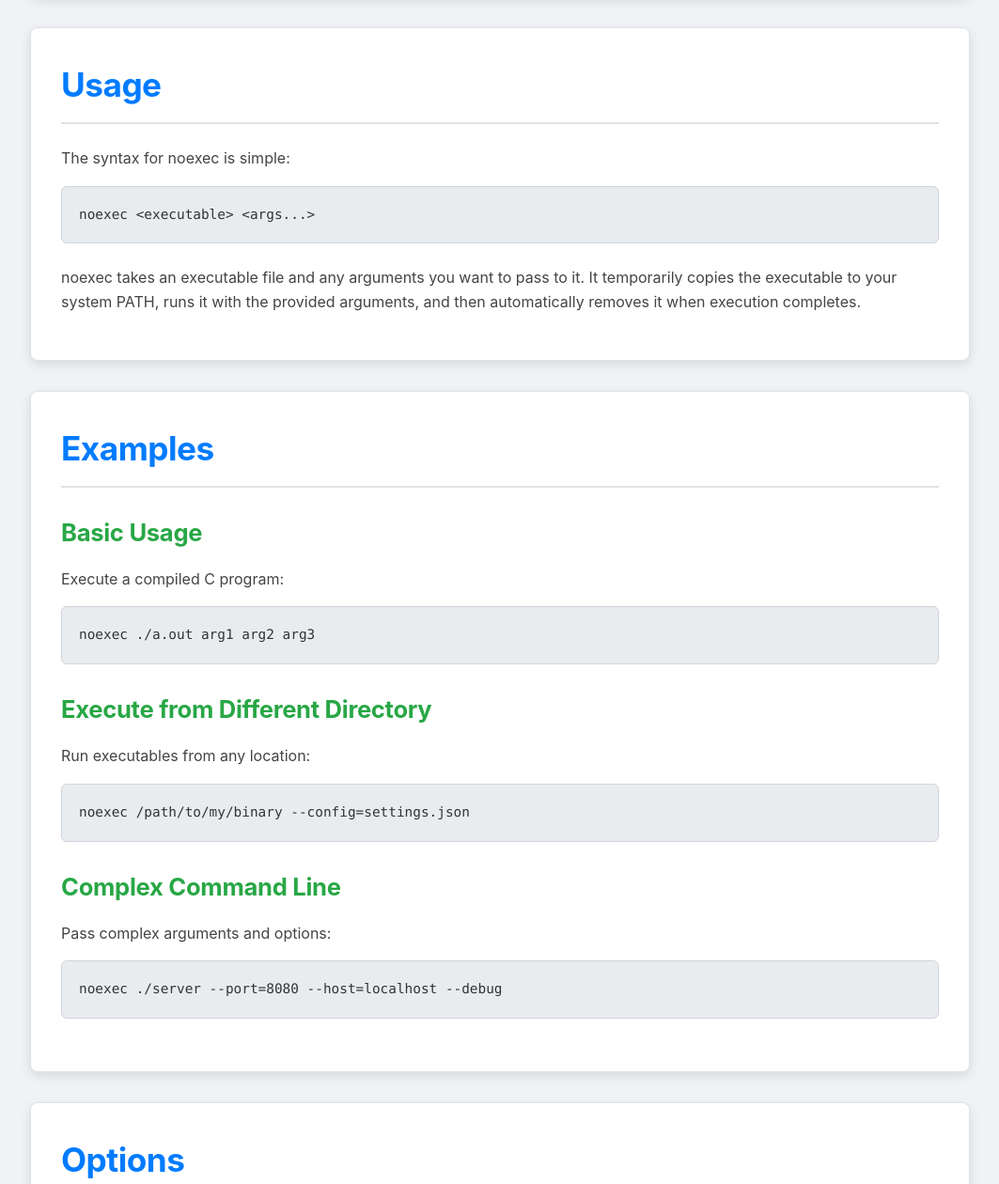
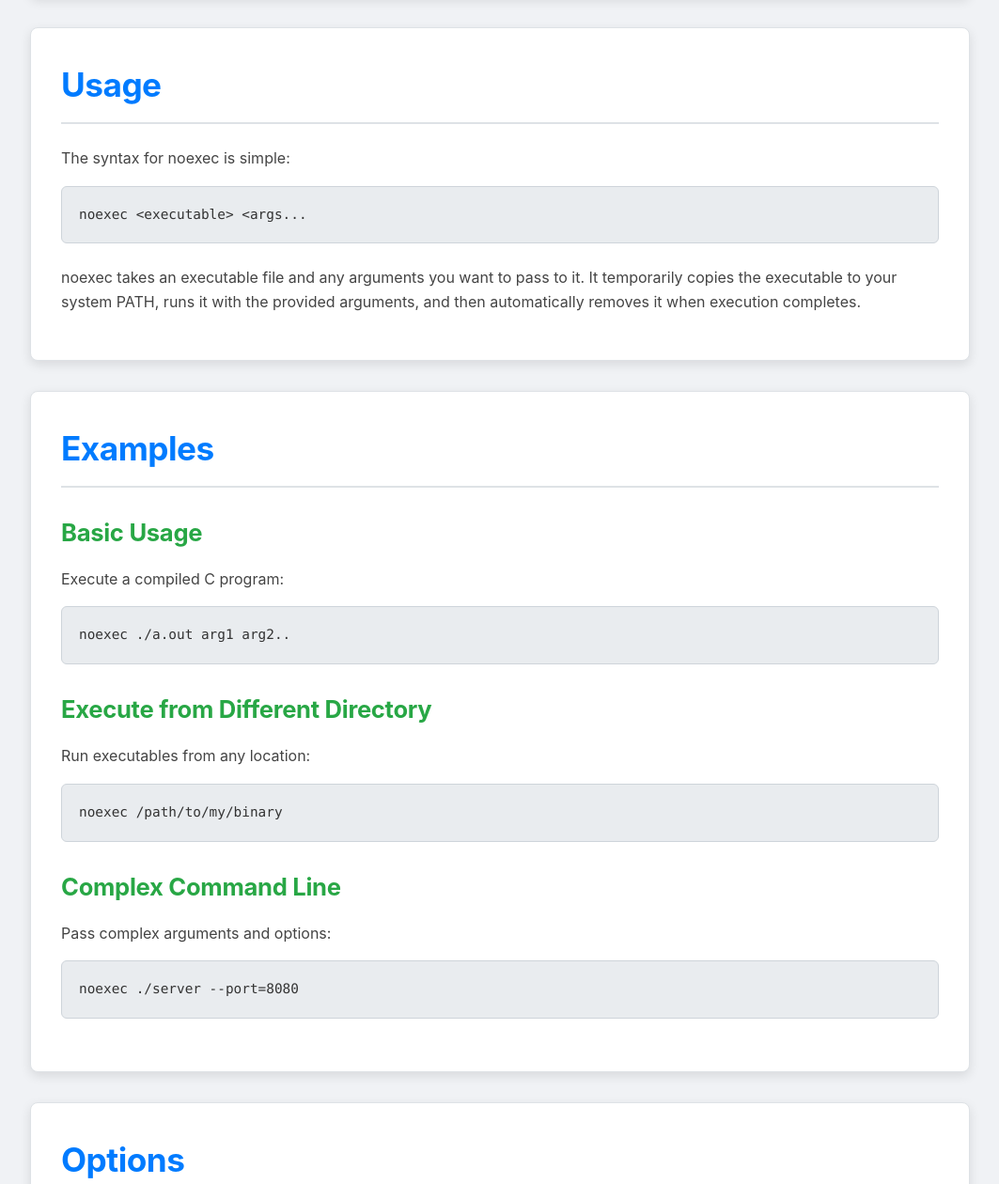
Before and after one commit to ByteJoseph/noexec, a plain HTML site: page docs/index.html in a window 1280 px wide. Shown: the part 1396-2656 px from the top of the page at 94% size, without its empty margins (108-1171 px from the left). Drawn offline with Linux system fonts and the light colour scheme.

Commit message:
Refine usage examples and improve formatting in docs
Updated usage examples in docs/index.html for clarity and brevity. Improved HTML formatting for better readability and adjusted code block content to simplify command examples.

```diff
--- a/docs/index.html
+++ b/docs/index.html
@@ -55,13 +55,18 @@
           <h2>Quick Installation</h2>
           <p>Install noexec with a single command:</p>
           <div class="code-block">
-            <pre id="install-command"><code>curl -sSL https://noexec.vercel.app/install.sh | bash</code></pre>
+            <pre
+              id="install-command"
+            ><code>curl -sSL https://noexec.vercel.app/install.sh | bash</code></pre>
             <button class="copy-btn" data-clipboard-target="#install-command">
               Copy
             </button>
           </div>
           <center>
-            <ex id="copy-command-center" class="github-link" data-clipboard-target="#install-command"
+            <ex
+              id="copy-command-center"
+              class="github-link"
+              data-clipboard-target="#install-command"
               >copy</ex
             >
           </center>
@@ -86,7 +91,7 @@
           <h2>Usage</h2>
           <p>The syntax for noexec is simple:</p>
           <div class="code-block">
-            <pre><code>noexec &lt;executable&gt; &lt;args...&gt;</code></pre>
+            <pre><code>noexec &lt;executable&gt; &lt;args...</code></pre>
           </div>
           <p>
             noexec takes an executable file and any arguments you want to pass
@@ -102,19 +107,19 @@
           <h3>Basic Usage</h3>
           <p>Execute a compiled C program:</p>
           <div class="code-block">
-            <pre><code>noexec ./a.out arg1 arg2 arg3</code></pre>
+            <pre><code>noexec ./a.out arg1 arg2..</code></pre>
           </div>
 
           <h3>Execute from Different Directory</h3>
           <p>Run executables from any location:</p>
           <div class="code-block">
-            <pre><code>noexec /path/to/my/binary --config=settings.json</code></pre>
+            <pre><code>noexec /path/to/my/binary</code></pre>
           </div>
 
           <h3>Complex Command Line</h3>
           <p>Pass complex arguments and options:</p>
           <div class="code-block">
-            <pre><code>noexec ./server --port=8080 --host=localhost --debug</code></pre>
+            <pre><code>noexec ./server --port=8080</code></pre>
           </div>
         </section>
 
@@ -234,7 +239,9 @@
           if (button) {
             button.addEventListener("click", () => {
               const targetId = button.dataset.clipboardTarget;
-              const commandText = document.querySelector(targetId).textContent.trim();
+              const commandText = document
+                .querySelector(targetId)
+                .textContent.trim();
               navigator.clipboard
                 .writeText(commandText)
                 .then(() => {
```
